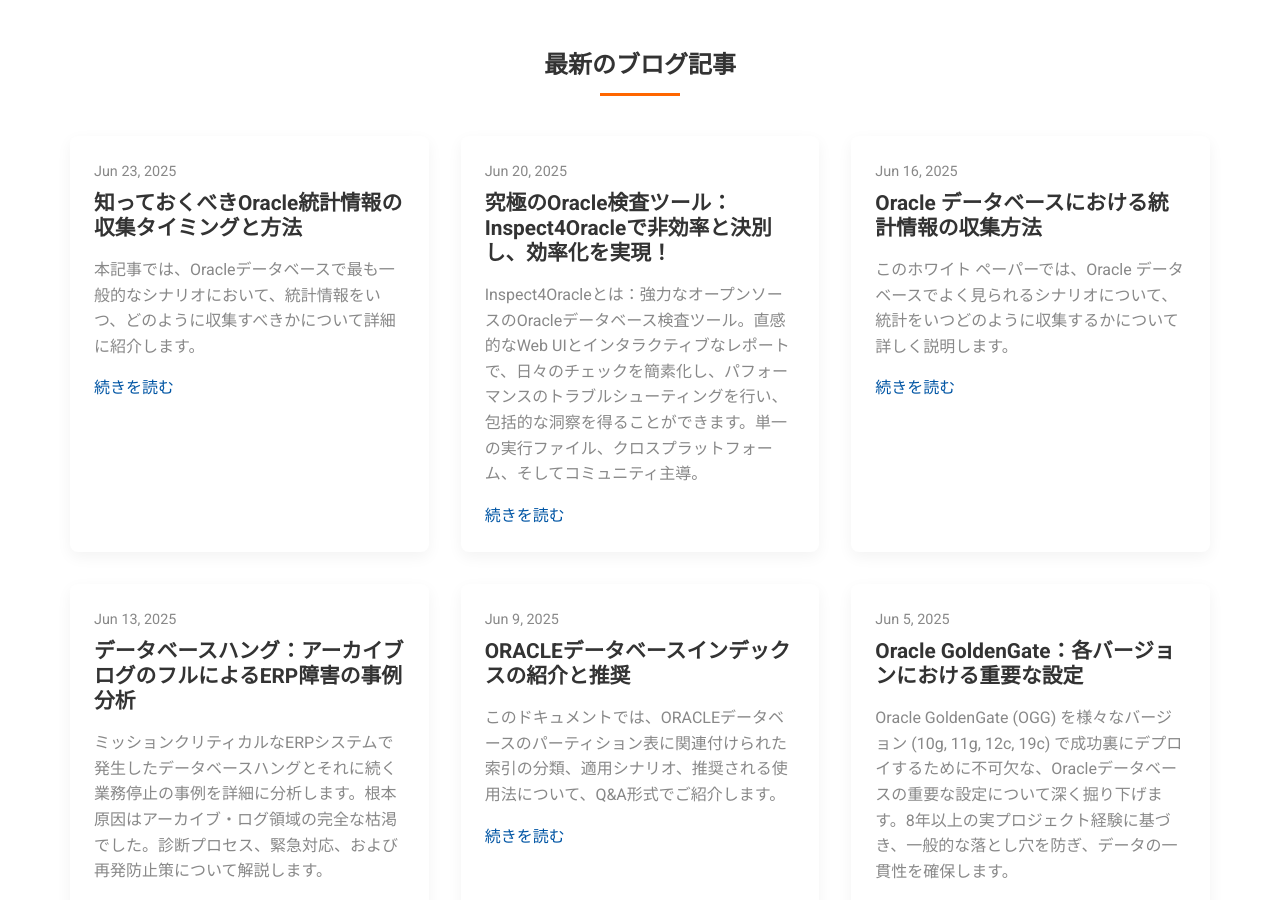
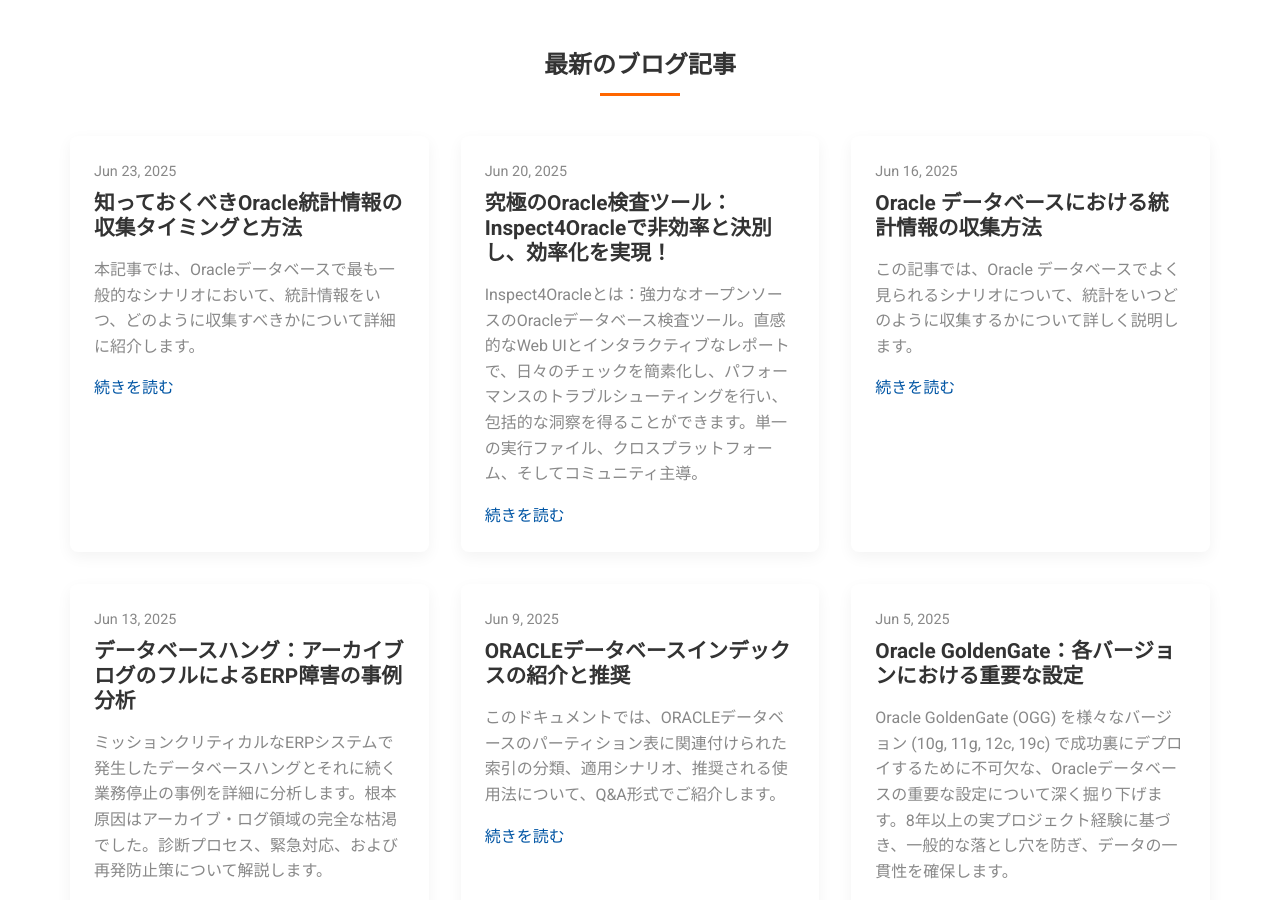
Before and after one commit to goodwaysIT/ja, a Jekyll site: the page built from index.html, in a window 1280 px wide and 900 px high, scrolled down 781 px. Built offline with Jekyll 4.4.1, drawn with Linux system fonts in a browser that asks for light colours.

Commit message:
Update 2025-06-16-How-to-Gather-Statistics-with-Oracle-Database.md

```diff
--- a/_posts/2025-06-16-How-to-Gather-Statistics-with-Oracle-Database.md
+++ b/_posts/2025-06-16-How-to-Gather-Statistics-with-Oracle-Database.md
@@ -1,7 +1,7 @@
 ---
 layout: post
 title: "Oracle データベースにおける統計情報の収集方法"
-excerpt: "このホワイト ペーパーでは、Oracle データベースでよく見られるシナリオについて、統計をいつどのように収集するかについて詳しく説明します。"
+excerpt: "この記事では、Oracle データベースでよく見られるシナリオについて、統計をいつどのように収集するかについて詳しく説明します。"
 date: 2025-06-16 17:51:00 +0800
 categories: [Oracle, Database]
 tags: [Database maintenance, Database deployment,Database optimization, oracle]
```
